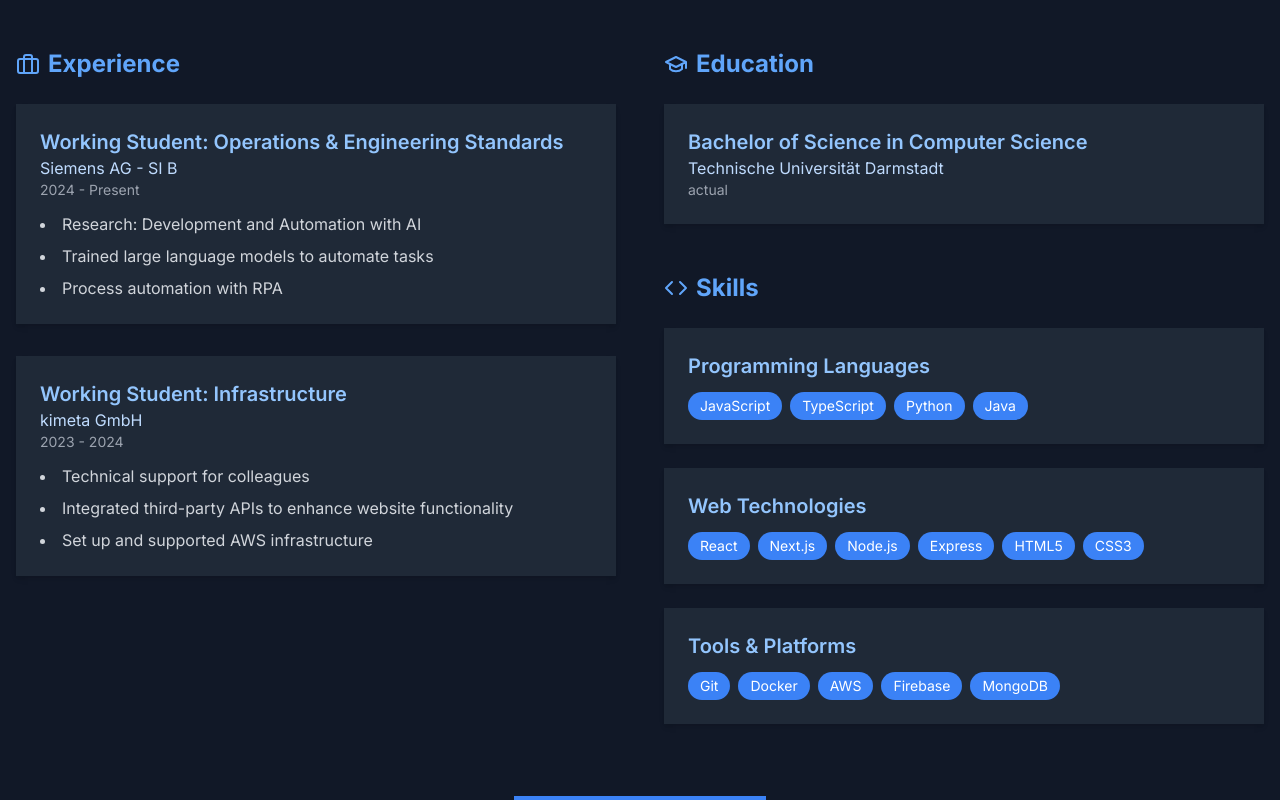
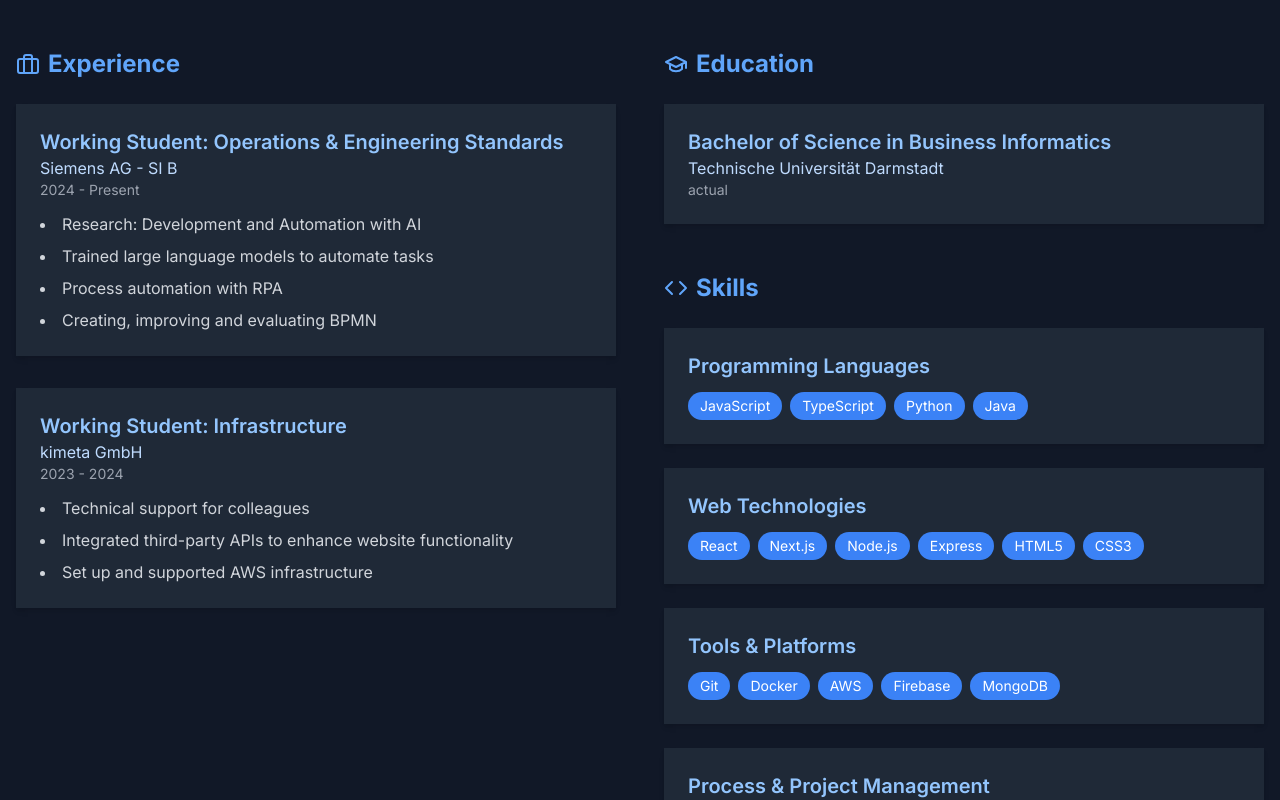
Before and after one commit to mijust/portfolio, a Next.js app: page / in a window 1280 px wide. Shown: the part 2180-2980 px from the top of the page. Built offline with nearby package versions, Linux system fonts and the light colour scheme.

Commit message:
Update Resume.tsx

```diff
--- a/src/components/Resume.tsx
+++ b/src/components/Resume.tsx
@@ -28,6 +28,7 @@ const experiences: ExperienceItem[] = [
       "Research: Development and Automation with AI",
       "Trained large language models to automate tasks",
       "Process automation with RPA",
+      "Creating, improving and evaluating BPMN"
     ],
   },
   {
@@ -44,7 +45,7 @@ const experiences: ExperienceItem[] = [
 
 const education: EducationItem[] = [
   {
-    degree: "Bachelor of Science in Computer Science",
+    degree: "Bachelor of Science in Business Informatics",
     institution: "Technische Universität Darmstadt",
     year: "actual",
   },
@@ -62,6 +63,10 @@ const skills: SkillCategory[] = [
   {
     category: "Tools & Platforms",
     skills: ["Git", "Docker", "AWS", "Firebase", "MongoDB"],
+  },
+  {
+    category: "Process & Project Management",
+    skills: ["BPMN", "Process Management", "Project Management", "Change Management", "Process Optimization"]
   },
 ]
 
```
